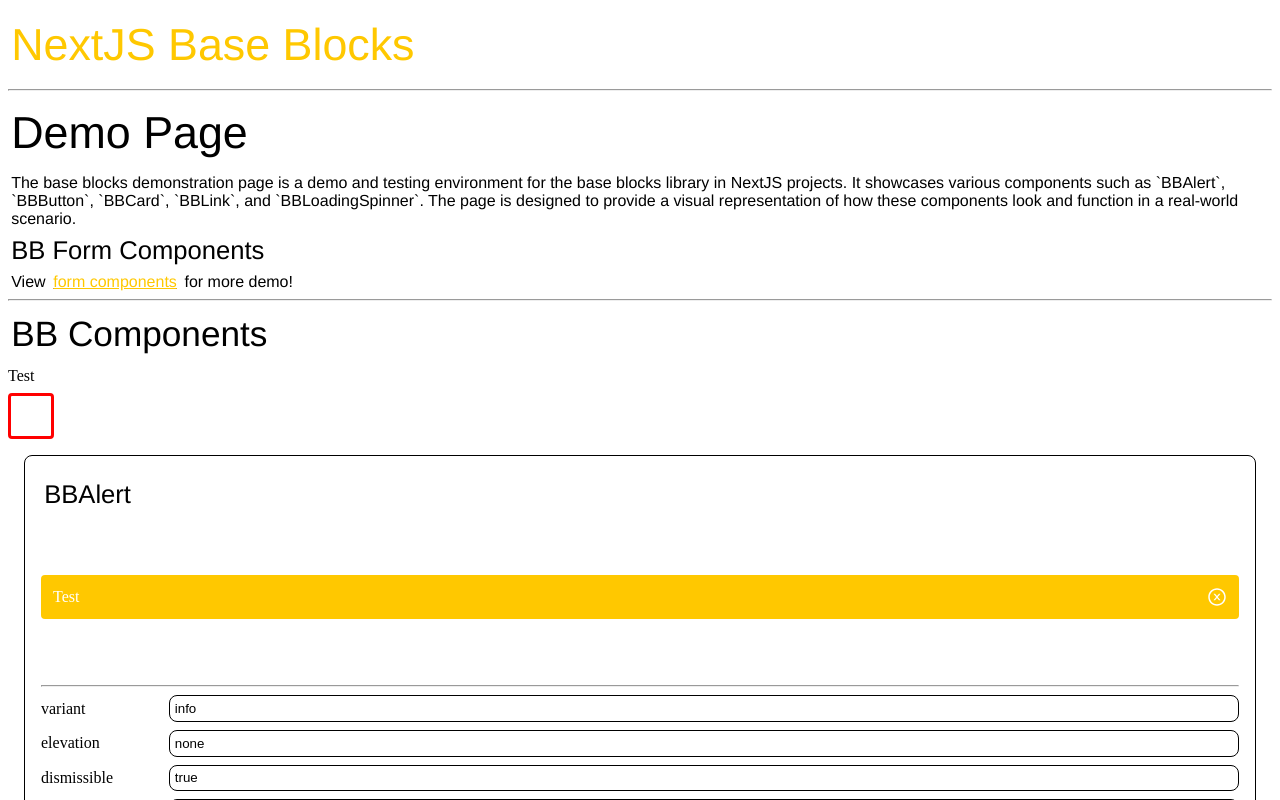
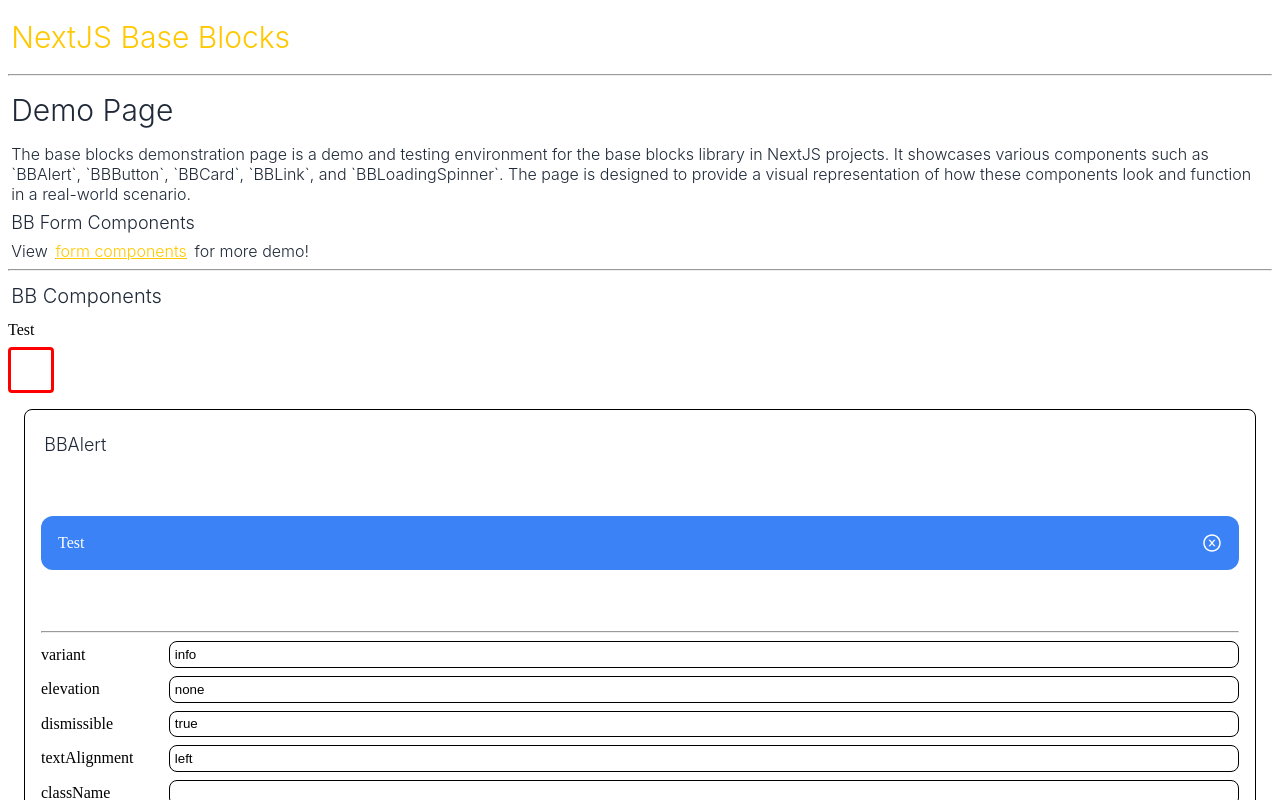
Before and after one commit to dan1229/nextjs-base-blocks, a Next.js app: page / in a window 1280 px wide. Shown: the top 800 px of the page. Built offline with nearby package versions, Linux system fonts and the light colour scheme.

Commit message:
Refactor default styles with modern color palette and design system
Co-authored-by: danielnazarian <danielnazarian@outlook.com>

```diff
--- a/src/bbalert/styles.module.scss
+++ b/src/bbalert/styles.module.scss
@@ -1,17 +1,18 @@
 .base {
-  padding: 12px;
-  margin: 12px 0px;
-  border-radius: var(--alert-border-radius, 4px);
+  padding: 16px;
+  margin: 16px 0px;
+  border-radius: var(--alert-border-radius, 0.75rem);
   display: flex;
   flex-direction: row;
   justify-content: space-between;
   align-items: center;
+  border: 1px solid transparent;
 
-  & > * {
+  &>* {
     color: var(--white, #ffffff) !important;
   }
 
-  & > h1,
+  &>h1,
   h2,
   h3,
   h4,
@@ -33,7 +34,7 @@
   height: 20px;
 
   &:hover {
-    color: var(--danger-color, #78cdd7);
+    color: var(--danger-color, #ef4444);
   }
 }
 
@@ -41,22 +42,23 @@
   * COLOR
   */
 .color_success {
-  background-color: var(--success-light-color, #50c758);
+  background-color: var(--success-color, #10b981);
 }
 
 .color_warning {
-  background-color: var(--warning-color, #f1c500);
-  & > div {
-    color: var(--black, #232323) !important;
+  background-color: var(--warning-color, #f59e0b);
+
+  &>div {
+    color: var(--black, #1f2937) !important;
   }
 }
 
 .color_danger {
-  background-color: var(--danger-light-color, #78cdd7);
+  background-color: var(--danger-color, #ef4444);
 }
 
 .color_info {
-  background-color: var(--info-light-color, #ffc800);
+  background-color: var(--info-color, #3b82f6);
 }
 
 /**
--- a/src/bbbutton/styles.module.scss
+++ b/src/bbbutton/styles.module.scss
@@ -1,47 +1,51 @@
 // color redefinitions to standardize across this file/component
 //
 $white: var(--white, #ffffff);
-$black: var(--black, #000000);
-$grey-lightest: var(--grey-lightest, #8199c2);
-$grey-light: var(--grey-light, #8199c2);
-$grey-dark: var(--grey-dark, #58647a);
-$grey-darkest: var(--grey-darkest, #2f3542);
+$black: var(--black, #1f2937);
+$grey-lightest: var(--grey-lightest, #f9fafb);
+$grey-light: var(--grey-light, #e5e7eb);
+$grey-dark: var(--grey-dark, #6b7280);
+$grey-darkest: var(--grey-darkest, #374151);
 
-$info-color: var(--info-color, #ffc800);
-$info-light-color: var(--info-light-color, lighten(#ffc800, 10%));
-$info-dark-color: var(--info-dark-color, darken(#ffc800, 10%));
+$info-color: var(--info-color, #3b82f6);
+$info-light-color: var(--info-light-color, lighten(#3b82f6, 10%));
+$info-dark-color: var(--info-dark-color, darken(#3b82f6, 10%));
 
-$primary-color: var(--primary-color, #78cdd7);
-$primary-light-color: var(--primary-light-color, lighten(#78cdd7, 10%));
-$primary-dark-color: var(--primary-dark-color, darken(#78cdd7, 10%));
+$primary-color: var(--primary-color, #6366f1);
+$primary-light-color: var(--primary-light-color, lighten(#6366f1, 10%));
+$primary-dark-color: var(--primary-dark-color, darken(#6366f1, 10%));
 
-$secondary-color: var(--secondary-color, #ffc800);
-$secondary-light-color: var(--secondary-light-color, lighten(#ffc800, 10%));
-$secondary-dark-color: var(--secondary-dark-color, darken(#ffc800, 10%));
+$secondary-color: var(--secondary-color, #10b981);
+$secondary-light-color: var(--secondary-light-color, lighten(#10b981, 10%));
+$secondary-dark-color: var(--secondary-dark-color, darken(#10b981, 10%));
 
-$accent-color: var(--accent-color, #ff6b6c);
-$accent-light-color: var(--accent-light-color, lighten(#ff6b6c, 10%));
-$accent-dark-color: var(--accent-dark-color, darken(#ff6b6c, 10%));
+$accent-color: var(--accent-color, #f59e0b);
+$accent-light-color: var(--accent-light-color, lighten(#f59e0b, 10%));
+$accent-dark-color: var(--accent-dark-color, darken(#f59e0b, 10%));
 
-$danger-color: var(--danger-color, #da2f2f);
-$danger-light-color: var(--danger-light-color, lighten(#da2f2f, 10%));
-$danger-dark-color: var(--danger-dark-color, darken(#da2f2f, 10%));
+$danger-color: var(--danger-color, #ef4444);
+$danger-light-color: var(--danger-light-color, lighten(#ef4444, 10%));
+$danger-dark-color: var(--danger-dark-color, darken(#ef4444, 10%));
 
-$success-color: var(--success-color, #50c758);
-$success-light-color: var(--success-light-color, lighten(#50c758, 10%));
-$success-dark-color: var(--success-dark-color, darken(#50c758, 10%));
+$success-color: var(--success-color, #10b981);
+$success-light-color: var(--success-light-color, lighten(#10b981, 10%));
+$success-dark-color: var(--success-dark-color, darken(#10b981, 10%));
 
-$warning-color: var(--warning-color, #f1c500);
-$warning-light-color: var(--warning-light-color, lighten(#f1c500, 10%));
-$warning-dark-color: var(--warning-dark-color, darken(#f1c500, 10%));
+$warning-color: var(--warning-color, #f59e0b);
+$warning-light-color: var(--warning-light-color, lighten(#f59e0b, 10%));
+$warning-dark-color: var(--warning-dark-color, darken(#f59e0b, 10%));
 
-$button-base-padding: var(--button-base-padding, 0.6rem);
-$button-base-border-radius: var(--button-base-border-radius, 4px);
+$button-base-padding: var(--button-base-padding, 0.75rem 1.25rem);
+$button-base-border-radius: var(--button-base-border-radius, 0.5rem);
 
 // base
 .base {
   padding: $button-base-padding;
-  border-radius: var(--button-border-radius, 4px);
+  border-radius: var(--button-border-radius, 0.5rem);
+  font-weight: 500;
+  transition: all 0.2s ease-in-out;
+  border: 1px solid transparent;
+
   &:hover {
     cursor: pointer;
   }
@@ -126,7 +130,7 @@ $button-base-border-radius: var(--button-base-border-radius, 4px);
     color: inherit;
   }
 
-  &:hover > * {
+  &:hover>* {
     color: $primary-light-color !important;
   }
 }
@@ -204,11 +208,12 @@ $button-base-border-radius: var(--button-base-border-radius, 4px);
   color: $white;
 
   &:hover {
-    color: $grey-lightest;
-    background-color: $primary-light-color;
+    color: $white;
+    background-color: $primary-dark-color;
+    transform: translateY(-1px);
 
     * {
-      color: $grey-lightest;
+      color: $white;
     }
   }
 
--- a/src/bbcard/styles.module.scss
+++ b/src/bbcard/styles.module.scss
@@ -1,29 +1,29 @@
 // colors
 $white: var(--white, #ffffff);
-$grey-lightest: var(--grey-lightest, #a9bcde);
-$grey-light: var(--grey-light, #9daeca);
-$grey-dark: var(--grey-dark, #58647a);
-$grey-darkest: var(--grey-darkest, #606775);
-$black: var(--black, #232323);
-$primary-color: var(--primary-color, #3f51b5);
-$primary-dark-color: var(--primary-dark-color, #303f9f);
-$secondary-color: var(--secondary-color, #f50057);
-$secondary-dark-color: var(--secondary-dark-color, #c51162);
-$accent-color: var(--accent-color, #ff6b6c);
-$accent-dark-color: var(--accent-dark-color, #c3c328);
+$grey-lightest: var(--grey-lightest, #f9fafb);
+$grey-light: var(--grey-light, #e5e7eb);
+$grey-dark: var(--grey-dark, #6b7280);
+$grey-darkest: var(--grey-darkest, #374151);
+$black: var(--black, #1f2937);
+$primary-color: var(--primary-color, #6366f1);
+$primary-dark-color: var(--primary-dark-color, darken(#6366f1, 10%));
+$secondary-color: var(--secondary-color, #10b981);
+$secondary-dark-color: var(--secondary-dark-color, darken(#10b981, 10%));
+$accent-color: var(--accent-color, #f59e0b);
+$accent-dark-color: var(--accent-dark-color, darken(#f59e0b, 10%));
 
 // default colors
 $card-background-default-color: var(--card-background-default-color, #ffffff);
-$card-darken-default-color: var(--card-darken-default-color, #e0e0e0);
-$card-border-default-color: var(--card-border-default-color, #e0e0e0);
+$card-darken-default-color: var(--card-darken-default-color, #f8fafc);
+$card-border-default-color: var(--card-border-default-color, #e2e8f0);
 
 // variables
-$border-radius: var(--card-border-radius, 8px);
-$border-thickness: var(--card-border-thickness, 2px);
-$elevation-default: var(--card-elevation-default, rgba(0, 0, 0, 0.2) 0px 2px 4px);
-$elevation-low: var(--card-elevation-low, rgba(0, 0, 0, 0.12) 0px 1px 3px, rgba(0, 0, 0, 0.24) 0px 1px 2px);
-$elevation-med: var(--card-elevation-med, rgba(0, 0, 0, 0.19) 0px 10px 20px, rgba(0, 0, 0, 0.23) 0px 6px 6px);
-$elevation-high: var(--card-elevation-high, rgba(0, 0, 0, 0.3) 0px 19px 38px, rgba(0, 0, 0, 0.22) 0px 15px 12px);
+$border-radius: var(--card-border-radius, 0.75rem);
+$border-thickness: var(--card-border-thickness, 1px);
+$elevation-default: var(--card-elevation-default, 0 1px 3px 0 rgba(0, 0, 0, 0.1), 0 1px 2px 0 rgba(0, 0, 0, 0.06));
+$elevation-low: var(--card-elevation-low, 0 4px 6px -1px rgba(0, 0, 0, 0.1), 0 2px 4px -1px rgba(0, 0, 0, 0.06));
+$elevation-med: var(--card-elevation-med, 0 10px 15px -3px rgba(0, 0, 0, 0.1), 0 4px 6px -2px rgba(0, 0, 0, 0.05));
+$elevation-high: var(--card-elevation-high, 0 20px 25px -5px rgba(0, 0, 0, 0.1), 0 10px 10px -5px rgba(0, 0, 0, 0.04));
 
 .base {
   border-radius: calc($border-radius + 2px);
@@ -95,38 +95,41 @@ $elevation-high: var(--card-elevation-high, rgba(0, 0, 0, 0.3) 0px 19px 38px, rg
 }
 
 /* If header is followed by body */
-.header + .body {
+.header+.body {
   .body {
     border-radius: 0;
   }
 }
 
 /* If body is followed by footer */
-.body + .footer {
+.body+.footer {
   .body {
     border-radius: 0;
   }
+
   .footer {
     border-radius: 0 0 $border-radius $border-radius;
   }
 }
 
 /* If header is followed by footer */
-.header + .footer {
+.header+.footer {
   .header {
     border-radius: 0;
   }
+
   .footer {
     border-radius: 0;
   }
 }
 
 /* If only header and footer */
-.header:only-child + .footer:only-child {
+.header:only-child+.footer:only-child {
   .header {
     border-radius: 0;
     border-bottom: none !important;
   }
+
   .footer {
     border-radius: 0;
     border-top: none !important;
@@ -139,13 +142,15 @@ $elevation-high: var(--card-elevation-high, rgba(0, 0, 0, 0.3) 0px 19px 38px, rg
 }
 
 /* If header, body, and footer are all present */
-.header + .body + .footer {
+.header+.body+.footer {
   .header {
     border-radius: 0;
   }
+
   .body {
     border-radius: 0;
   }
+
   .footer {
     border-radius: 0;
   }
--- a/src/bbnavbar/styles.module.scss
+++ b/src/bbnavbar/styles.module.scss
@@ -1,8 +1,8 @@
-$background-color: var(--navbar-background-color, #dddddd);
+$background-color: var(--navbar-background-color, #ffffff);
 $brand-padding: var(--navbar-brand-padding, 0.5rem);
-$navbar-item-border-radius: var(--navbar-item-border-radius, 1rem);
+$navbar-item-border-radius: var(--navbar-item-border-radius, 0.5rem);
 
-$bg-dark-color: var(--bg-dark-color, #000);
+$bg-dark-color: var(--bg-dark-color, #e2e8f0);
 $container-brand-margin: 0rem;
 
 // Font family fallback strategy
@@ -16,14 +16,14 @@ $font-family-navbar-header: var(--font-family-navbar-header, $font-family-header
 
 // same with --navbar-icon-mobile-color and --primary-color
 // if neither is defined, use default primary color
-$primary-color: var(--primary-color, #78cdd7);
+$primary-color: var(--primary-color, #6366f1);
 $navbar-icon-mobile-color: var(--navbar-icon-mobile-color, $primary-color);
 
 // navbar vertical width
 $navbar-vertical-width: var(--navbar-vertical-width, 8rem);
 
 // navbar transition
-$navbar-transition: var(--navbar-transition, all 0.2s ease-in-out);
+$navbar-transition: var(--navbar-transition, all 0.3s cubic-bezier(0.4, 0, 0.2, 1));
 
 /**
  * ELEVATION
@@ -50,14 +50,16 @@ $navbar-transition: var(--navbar-transition, all 0.2s ease-in-out);
  */
 .wrapper {
   display: flex;
-  flex-direction: column; /* Ensure that content stacks below the navbar */
+  flex-direction: column;
+  /* Ensure that content stacks below the navbar */
 }
 
 .content {
   width: 100%;
   display: flex;
   flex-direction: column;
-  position: relative; /* Allow content to adjust based on its container */
+  position: relative;
+  /* Allow content to adjust based on its container */
   margin-top: 0px !important;
 
   &.vertical {
@@ -102,7 +104,7 @@ $navbar-transition: var(--navbar-transition, all 0.2s ease-in-out);
     position: sticky;
     top: 0;
 
-    > div {
+    >div {
       max-width: 100%;
     }
   }
@@ -186,7 +188,7 @@ $navbar-transition: var(--navbar-transition, all 0.2s ease-in-out);
   }
 
   // Align navbar item text to the start
-  ul > li > div > div > a > * {
+  ul>li>div>div>a>* {
     text-align: start;
   }
 }
@@ -207,7 +209,8 @@ $navbar-transition: var(--navbar-transition, all 0.2s ease-in-out);
 
   &.vertical {
     align-items: flex-start;
-    width: auto; /* Adjust width based on content */
+    width: auto;
+    /* Adjust width based on content */
   }
 }
 
@@ -229,7 +232,8 @@ $navbar-transition: var(--navbar-transition, all 0.2s ease-in-out);
 }
 
 .hamburger {
-  width: auto; /* Adjust width based on content */
+  width: auto;
+  /* Adjust width based on content */
   padding: 0.25rem;
   border: none;
   background-color: transparent;
@@ -340,6 +344,7 @@ $navbar-transition: var(--navbar-transition, all 0.2s ease-in-out);
     opacity: 0;
     transform: translateY(-10px);
   }
+
   to {
     opacity: 1;
     transform: translateY(0);
--- a/src/bbnavbar_item/styles.module.scss
+++ b/src/bbnavbar_item/styles.module.scss
@@ -1,14 +1,14 @@
-$border-radius: var(--navbar-item-border-radius, 8px);
-$navbar-item-color: var(--navbar-item-background-color, #303030);
-$navbar-item-padding: var(--navbar-item-padding, 0.5rem);
-$bg-dark-color: var(--bg-dark-color, #1c1c1c);
-$bg-color: var(--bg-color, #303030);
-$bg-light-color: var(--bg-light-color, #303030);
+$border-radius: var(--navbar-item-border-radius, 0.5rem);
+$navbar-item-color: var(--navbar-item-background-color, transparent);
+$navbar-item-padding: var(--navbar-item-padding, 0.75rem 1rem);
+$bg-dark-color: var(--bg-dark-color, #e2e8f0);
+$bg-color: var(--bg-color, #f8fafc);
+$bg-light-color: var(--bg-light-color, #ffffff);
 
-$border-thickness: var(--navbar-item-border-thickness, 2px);
-$border-default-color: var(--navbar-item-border-default-color, #e0e0e0);
+$border-thickness: var(--navbar-item-border-thickness, 1px);
+$border-default-color: var(--navbar-item-border-default-color, transparent);
 
-$navbar-item-text-color: var(--navbar-item-text-color, #ffffff);
+$navbar-item-text-color: var(--navbar-item-text-color, #374151);
 
 // colors
 $white: var(--white, #ffffff);
@@ -24,12 +24,12 @@ $accent-color: var(--accent-color, #ff6b6c);
 // 1. use '--navbar-item-text-color' if it is defined
 // 2. if not, use '--primary-color' if it is defined
 // 3. if not, use default primary color
-$primary-color: var(--primary-color, #78cdd7);
-$navbar-item-text-color: var(--navbar-item-text-color, $primary-color);
+$primary-color: var(--primary-color, #6366f1);
+$navbar-item-text-color: var(--navbar-item-text-color, #374151);
 
 // same with --navbar-item-text-color-hover and --primary-dark-color
-$primary-dark-color: var(--primary-dark-color, darken(#78cdd7, 10%));
-$navbar-item-text-color-hover: var(--navbar-item-text-color-hover, $primary-dark-color);
+$primary-dark-color: var(--primary-dark-color, darken(#6366f1, 10%));
+$navbar-item-text-color-hover: var(--navbar-item-text-color-hover, $primary-color);
 
 // same with --navbar-item-bg-color-active and --bg-dark-color
 $navbar-item-bg-color-active: var(--navbar-item-bg-color-active, $bg-dark-color);
@@ -61,6 +61,7 @@ $navbar-item-min-width: var(--navbar-item-min-width, unset);
     text-align: center;
     text-decoration: none;
     width: 100%;
+
     * {
       padding: $navbar-item-padding;
     }
@@ -100,12 +101,13 @@ $navbar-item-min-width: var(--navbar-item-min-width, unset);
 
 // TODO find a better selector than these two
 // this is for the text
-.navbarItemBase:hover > div > div > a > * {
+.navbarItemBase:hover>div>div>a>* {
   // need the !important to override the default color / active color
   color: $navbar-item-text-color-hover !important;
 }
+
 // this is for the icon
-.navbarItemBase:hover > div > div > .iconDropdown {
+.navbarItemBase:hover>div>div>.iconDropdown {
   // need the !important to override the default color / active color
   color: $navbar-item-text-color-hover !important;
 }
--- a/src/bbtext/styles.module.scss
+++ b/src/bbtext/styles.module.scss
@@ -1,13 +1,13 @@
-$font-family-header: var(--font-family-header, 'Helvetica'), Helvetica, Arial, Helvetica, sans-serif;
-$font-family-main: var(--font-family-main, 'Helvetica'), Helvetica, Arial, Helvetica, sans-serif;
+$font-family-header: var(--font-family-header, 'Inter'), -apple-system, BlinkMacSystemFont, system-ui, sans-serif;
+$font-family-main: var(--font-family-main, 'Inter'), -apple-system, BlinkMacSystemFont, system-ui, sans-serif;
 
-$text-size-xs: var(--text-size-xs, 0.6rem);
-$text-size-s: var(--text-size-s, 0.8rem);
+$text-size-xs: var(--text-size-xs, 0.75rem);
+$text-size-s: var(--text-size-s, 0.875rem);
 $text-size-m: var(--text-size-m, 1rem);
-$text-size-l: var(--text-size-l, 1.6rem);
-$text-size-xl: var(--text-size-xl, 2.2rem);
-$text-size-xxl: var(--text-size-xxl, 2.8rem);
-$text-size-xxxl: var(--text-size-xxxl, 3.2rem);
+$text-size-l: var(--text-size-l, 1.125rem);
+$text-size-xl: var(--text-size-xl, 1.25rem);
+$text-size-xxl: var(--text-size-xxl, 1.875rem);
+$text-size-xxxl: var(--text-size-xxxl, 3rem);
 
 .base {
   font-weight: 300;
@@ -39,7 +39,7 @@ $text-size-xxxl: var(--text-size-xxxl, 3.2rem);
 
 // DEFAULT
 .color_default {
-  color: var(--text-color-default, #000000);
+  color: var(--text-color-default, #1f2937);
 }
 
 // GREY LIGHT
@@ -68,6 +68,7 @@ $text-size-xxxl: var(--text-size-xxxl, 3.2rem);
 .black {
   color: var(--black, #232323);
 }
+
 .black.hover {
   &:hover {
     color: var(--grey-darkest, #2d3a4f);
@@ -87,12 +88,12 @@ $text-size-xxxl: var(--text-size-xxxl, 3.2rem);
 
 // PRIMARy
 .primary {
-  color: var(--primary-color, #78cdd7);
+  color: var(--primary-color, #6366f1);
 }
 
 .primary.hover {
   &:hover {
-    color: var(--primary-dark-color, #89130f);
+    color: var(--primary-dark-color, darken(#6366f1, 10%));
   }
 }
 
@@ -188,6 +189,7 @@ $text-size-xxxl: var(--text-size-xxxl, 3.2rem);
 .warning {
   color: var(--warning-color, #f1c500);
 }
+
 .warning.hover {
   &:hover {
     color: var(--warning-dark-color, #b89e00);
@@ -270,13 +272,13 @@ $text-size-xxxl: var(--text-size-xxxl, 3.2rem);
 }
 
 // MOBILE
-$mobile-text-size-xs: var(--mobile-text-size-xs, 0.4rem);
-$mobile-text-size-s: var(--mobile-text-size-s, 0.6rem);
-$mobile-text-size-m: var(--mobile-text-size-m, 0.8rem);
-$mobile-text-size-l: var(--mobile-text-size-l, 1.2rem);
-$mobile-text-size-xl: var(--mobile-text-size-xl, 1.6rem);
-$mobile-text-size-xxl: var(--mobile-text-size-xxl, 2rem);
-$mobile-text-size-xxxl: var(--mobile-text-size-xxxl, 2.5rem);
+$mobile-text-size-xs: var(--mobile-text-size-xs, 0.75rem);
+$mobile-text-size-s: var(--mobile-text-size-s, 0.875rem);
+$mobile-text-size-m: var(--mobile-text-size-m, 1rem);
+$mobile-text-size-l: var(--mobile-text-size-l, 1.125rem);
+$mobile-text-size-xl: var(--mobile-text-size-xl, 1.25rem);
+$mobile-text-size-xxl: var(--mobile-text-size-xxl, 1.5rem);
+$mobile-text-size-xxxl: var(--mobile-text-size-xxxl, 2.25rem);
 
 @media all and (max-width: 900px) {
   .tiny {
```
Also changed, not shown: 2 other files (tests, documents, lock files or other folders).
